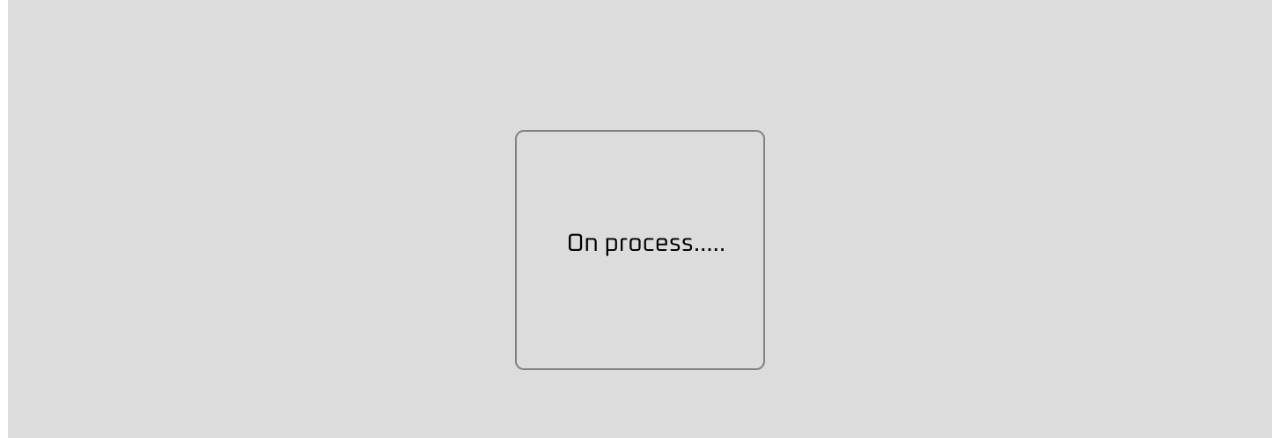
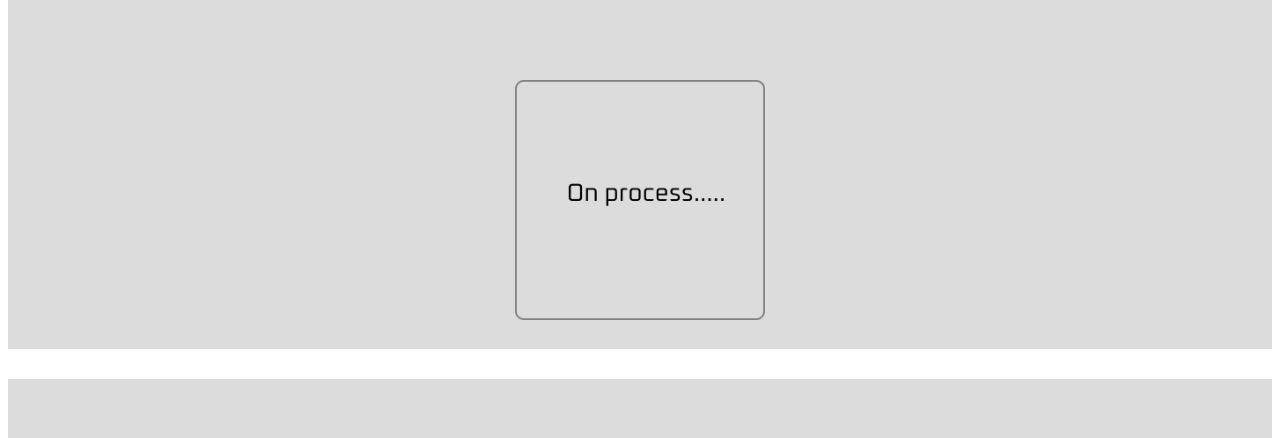
Before and after one commit to AndrewXrd/Site, a React (Vite) app: page / in a window 1280 px wide. Shown: the part 2709-3147 px from the top of the page. Built offline with nearby package versions, Linux system fonts and the light colour scheme; the HTML template or start-up script is replaced by a standard one; a web font is replaced by a local one.

Commit message:
link update

```diff
--- a/src/css/ProjectCard.css
+++ b/src/css/ProjectCard.css
@@ -6,7 +6,7 @@
     display: flex;
     flex-direction: column;
     align-items: center;
-    margin-bottom: 50px;
+    margin-bottom: 0px;
     padding: 10px;
     /* Add some padding inside the card for better visual spacing */
     filter: drop-shadow(0 0 8px rgba(255, 255, 255, 0.1));
--- a/src/css/Projects.css
+++ b/src/css/Projects.css
@@ -22,6 +22,8 @@
     flex-wrap: wrap;
     /* Allow wrapping on smaller screens */
     width: 100%;
+    margin-top: 0px;
+    margin-bottom: 0px;
 }
 
 @media screen and (max-width: 768px) {
--- a/src/pages/Contact.jsx
+++ b/src/pages/Contact.jsx
@@ -15,7 +15,7 @@
                 <div className="contact-right">
                     <div className="social-item">
                         <div className="social-icon linkedin"></div>
-                        <a href="https://www.linkedin.com/in/anton-ignacious-andrew" target="_blank" rel="noopener noreferrer">
+                        <a href="https://www.linkedin.com/in/anton-ignacious-andrew-4a95042b2/" target="_blank" rel="noopener noreferrer">
                             Anton Ignacious Andrew
                         </a>
                     </div>
```
